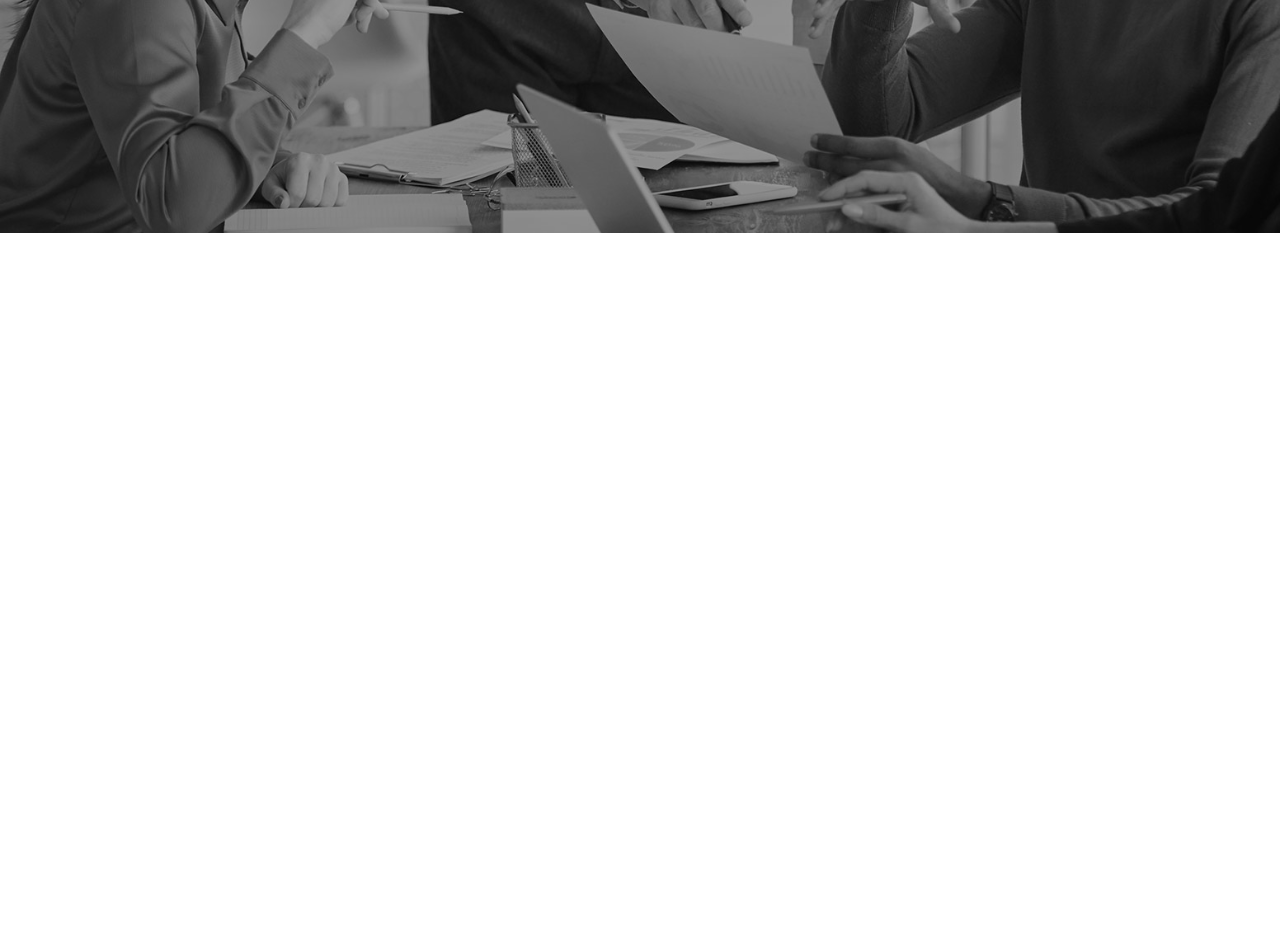
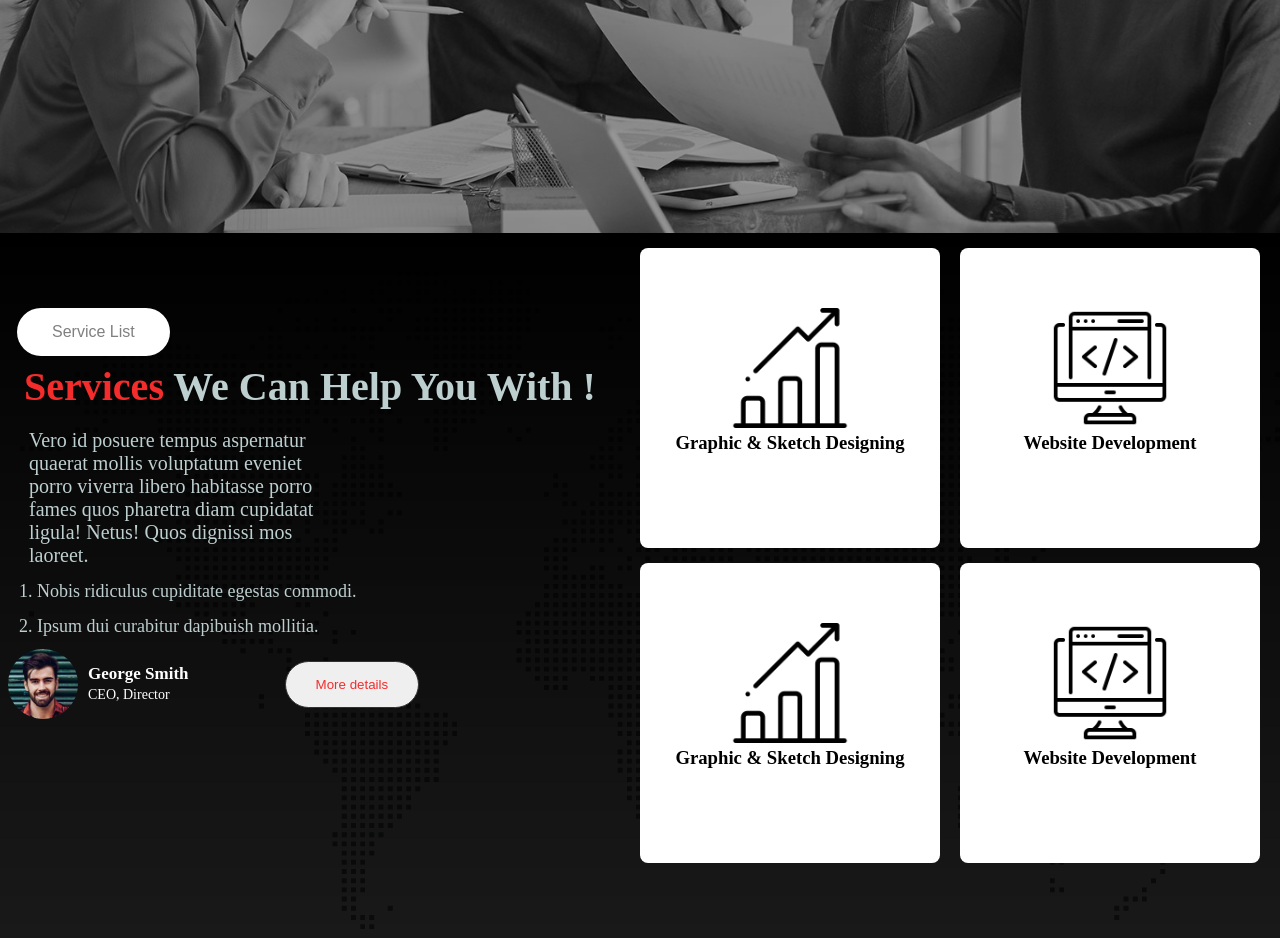
Before and after one commit to zalish-shawon/digital-agency, a plain HTML site: page index.html in a window 1280 px wide. Shown: the part 645-1583 px from the top of the page. Before the commit the page ends 878 px from the top, so only its background shows below. Drawn offline with Linux system fonts and the light colour scheme.

Commit message:
services added

```diff
--- a/index.html
+++ b/index.html
@@ -27,6 +27,8 @@
         </nav>
     </header>
     <main>
+                    <!-- banner section -->
+        <section>
             <div class="banner-container">
                 <div class="banner-elements">
                     <h1 class="banner-heading"><span>Digital</span> Agency You
@@ -37,8 +39,56 @@
                             <button class="btn-secondary">HIRE US NOW</button>
                         </div>
                 </div>
+            </div>
+        </section>
+        <section>
+                    <!-- service section   -->
+            <div class="service-container">
+                <div class="service-elements">
+                    <button class="service-btn">Service List</button>
+                    <h1 class="service-heading"> <span>Services</span> We Can Help You With !</h1>
+                    <p class="service-description">Vero id posuere tempus aspernatur quaerat mollis voluptatum eveniet porro viverra libero habitasse porro fames quos pharetra diam cupidatat ligula! Netus! Quos dignissi mos laoreet.</p>
+                    <li class="service-list">Nobis ridiculus cupiditate egestas commodi.</li>
+                    <li class="service-list">Ipsum dui curabitur dapibuish mollitia.</li>
+
+                        <div class="author-container">
+                            <div class="author">
+                                <img class="author-img" src="asset/image/author.jpg" alt="">
+                                <h2 class="author-heading" >George Smith <br><small>CEO, Director</small></h2>
 
                             </div>
+                            <div class="author-more">
+                                <button class="author-btn">More details</button>
+                            </div>
+                        </div>
+                </div>
+                <div class="service-box">
+                    <div class="chart-container">
+                        <div class="box1">
+                            <img class="chart-img" src="asset/icons/bar-chart.png" alt="">
+                            <h3 class="chart-name">Graphic & Sketch Designing</h3>
+                        </div>
+                        <div class="box1">
+                            <img class="chart-img" src="asset/icons/coding.png" alt="">
+                            <h3 class="chart-name">Website Development</h3>
+                        </div>
+
+                    </div>
+                    <div class="chart-container">
+                        <div class="box1">
+                            <img class="chart-img" src="asset/icons/bar-chart.png" alt="">
+                            <h3 class="chart-name">Graphic & Sketch Designing</h3>
+                        </div>
+                        <div class="box1">
+                            <img class="chart-img" src="asset/icons/coding.png" alt="">
+                            <h3 class="chart-name">Website Development</h3>
+                        </div>
+
+                    </div>
+                </div>
+
+            </div>
+        </section>
     </main>
     <footer>
 
--- a/styles/styles.css
+++ b/styles/styles.css
@@ -77,3 +77,104 @@ span{
     border: none;
     margin: 5px;
 }
+.service-btn {
+    margin-left: 17px;
+    margin-top: 75px;
+    background-color: white;
+    color: gray;
+    border-radius: 25px;
+    padding: 15px 35px;
+    font-size: 16px;
+    border: none;
+
+}
+.service-container {
+    background-image: url('../asset/image/footer-bg.png'),linear-gradient(rgba(0,0,0,1), rgba(0,0,0,0.9));
+    background-blend-mode: overlay;
+    color: white;
+    display: flex;
+    padding-bottom: 75px;
+
+}
+.service-heading{
+
+    margin-left: 17px;
+    font-size: 40px;
+    font-weight: bold;
+    padding: 7px;
+    color: rgb(190, 207, 208)
+}
+.service-description {
+    margin-left: 17px;
+    width: 45%;
+    font-size: 20px;
+    padding: 12px;
+    color: rgb(190, 207, 208)
+}
+.service-list {
+    margin-left: 17px;
+    margin-bottom: 10px;
+    list-style: decimal;
+    padding: 2px;
+    font-size: 18px;
+    color: rgb(190, 207, 208);
+}
+.author {
+    display: flex;
+    align-items: center;
+    gap: 10px;
+}
+.author-img {
+    margin-left: 8px;
+    height: 70px;
+    width: 70px;
+    border-radius: 50%;
+
+}
+.author-container {
+    display: flex;
+    align-items: center;
+    gap: 85px
+}
+.author-heading {
+    font-size: 17px;
+}
+small{
+    font-size: 14px;
+    font-weight: normal;
+}
+.author-btn {
+    padding: 15px 30px;
+    margin-left: 11px;
+    border-radius: 25px;
+    background-color: none;
+    border: 1px solid rgb(51, 48, 48);
+    color: rgb(245, 44, 44);
+}
+.box1{
+    background-color: white;
+    border: 1px solid green;
+    margin-right: 20px;
+    text-align: center;
+    width: 300px;
+    height: 300px;
+    border-radius: 8px;
+    border: none;
+
+}
+.chart-name {
+    color: black;
+
+}
+.chart-img {
+    margin-top: 60px;
+    height: 120px;
+    width: 120px;
+}
+.chart-container {
+    display: flex;
+    align-items: center;
+    margin-top: 15px;
+
+
+}
```
Lines whose indentation alone changed are shown as unchanged.
